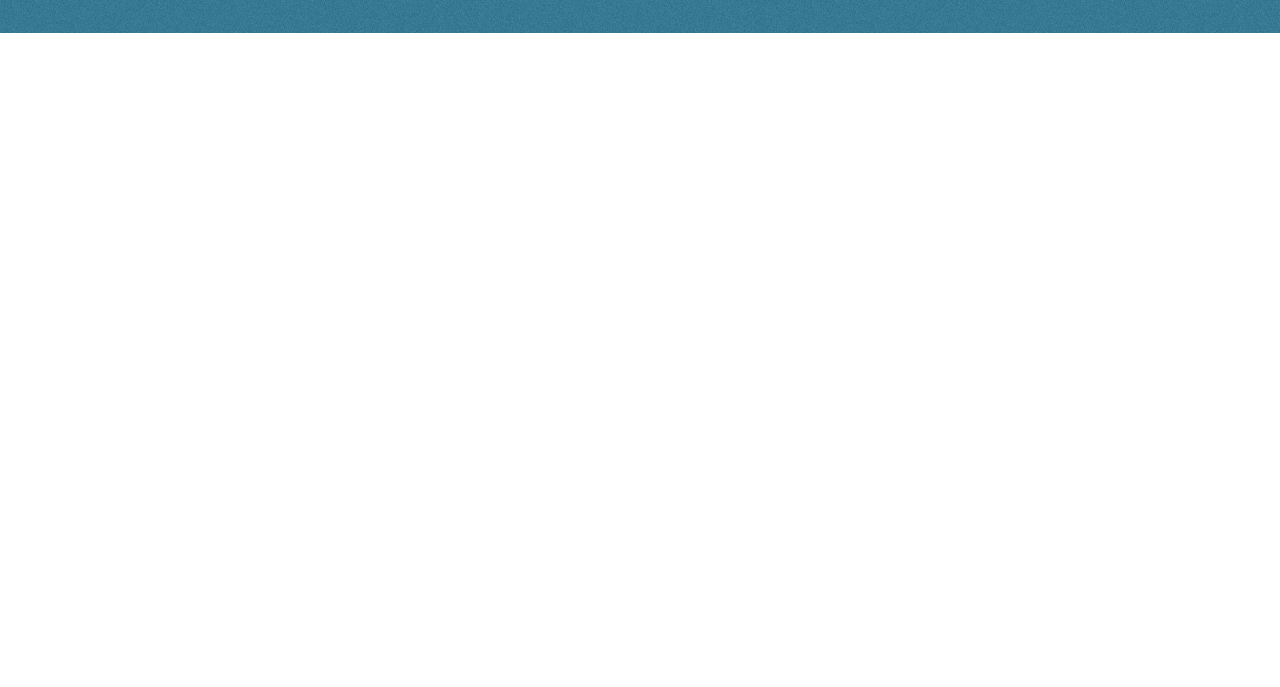
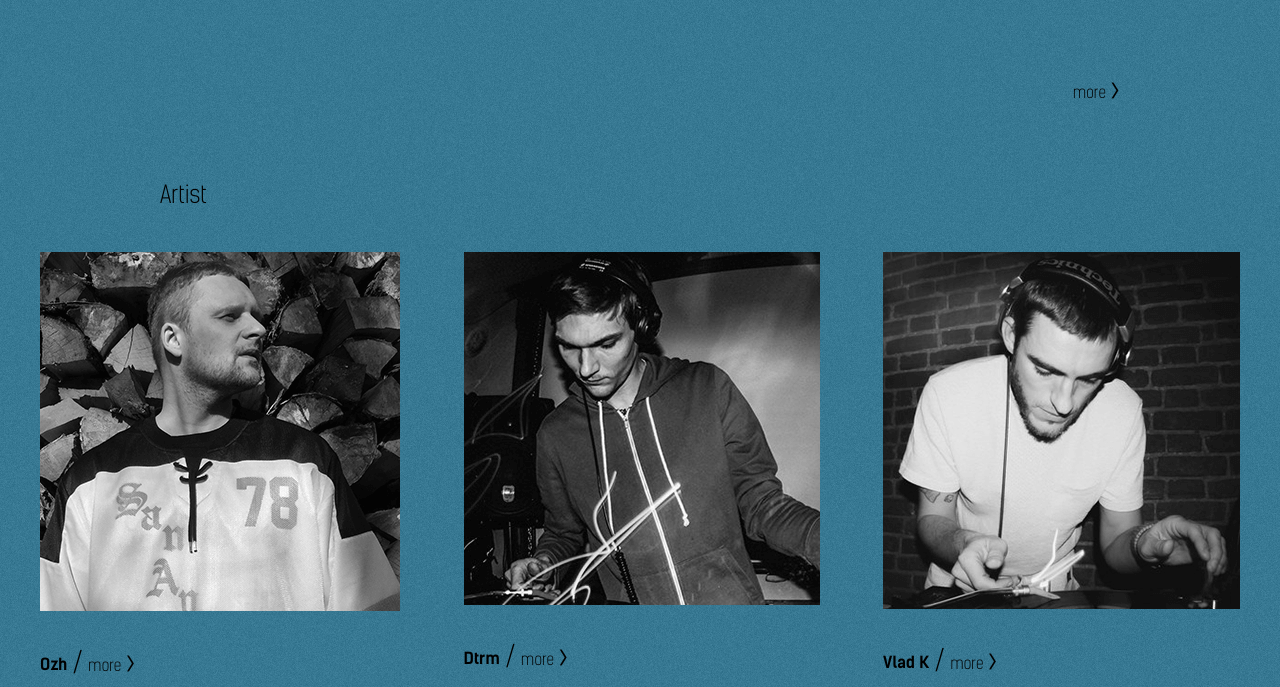
Before and after one commit to sokol69/saite_magnet, a website: page app/index.html in a window 1280 px wide. Shown: the part 1608-2295 px from the top of the page. Before the commit the page ends 1641 px from the top, so only its background shows below. Drawn offline with Linux system fonts and the light colour scheme.

Commit message:
add artists

```diff
--- a/app/index.html
+++ b/app/index.html
@@ -24,12 +24,12 @@
 					<img src="img/head_logo.png" alt="Logo" class="header__logo">
 				</a>
 				<ul class="nav">
-					<li class="nav__item"><a href="#" class="nav__link">Artist</a></li>
-					<li class="nav__item"><a href="#" class="nav__link">Music</a></li>
-					<li class="nav__item"><a href="#" class="nav__link">Anonce</a></li>
-					<li class="nav__item"><a href="#" class="nav__link">Photo</a></li>
-					<li class="nav__item"><a href="#" class="nav__link">Video</a></li>
-					<li class="nav__item"><a href="#" class="nav__link">Contacts</a></li>
+					<li class="nav__item"><a href="#" class="nav__link link">Artist</a></li>
+					<li class="nav__item"><a href="#" class="nav__link link">Music</a></li>
+					<li class="nav__item"><a href="#" class="nav__link link">Anonce</a></li>
+					<li class="nav__item"><a href="#" class="nav__link link">Photo</a></li>
+					<li class="nav__item"><a href="#" class="nav__link link">Video</a></li>
+					<li class="nav__item"><a href="#" class="nav__link link">Contacts</a></li>
 				</ul>
 			</header>
 
@@ -39,14 +39,59 @@
 				</a>
 			</div>
 
-			<div class="music">
-				<h2 class="music__title">Music</h2>
+			<section class="music">
+				<h2 class="music__title title">Music</h2>
 				<ul class="music__list">
-					<li class="music__item"><iframe width="100%" height="170" scrolling="no" frameborder="no" allow="autoplay" src="https://w.soundcloud.com/player/?url=https%3A//api.soundcloud.com/tracks/340832461&color=%23ff5500&auto_play=false&hide_related=false&show_comments=true&show_user=true&show_reposts=false&show_teaser=true"></iframe></li>
+					<li class="music__item"><iframe class="soundcloud" width="100%" height="170" scrolling="no" frameborder="no" allow="autoplay" src="https://w.soundcloud.com/player/?url=https%3A//api.soundcloud.com/tracks/340832461&color=%23ff5500&auto_play=false&hide_related=false&show_comments=true&show_user=true&show_reposts=false&show_teaser=true"></iframe></li>
 					<li class="music__item"><iframe width="100%" height="170" scrolling="no" frameborder="no" allow="autoplay" src="https://w.soundcloud.com/player/?url=https%3A//api.soundcloud.com/tracks/341853146&color=%23ff5500&auto_play=false&hide_related=false&show_comments=true&show_user=true&show_reposts=false&show_teaser=true"></iframe></li>
 					<li class="music__item"><iframe width="100%" height="170" scrolling="no" frameborder="no" allow="autoplay" src="https://w.soundcloud.com/player/?url=https%3A//api.soundcloud.com/tracks/342860442&color=%23ff5500&auto_play=false&hide_related=false&show_comments=true&show_user=true&show_reposts=false&show_teaser=true"></iframe></li>
 				</ul>
-			</div>
+				<div class="music__btn">
+					<a class="more link" href="#">
+						<span class="more__text">more</span>
+						<span class="more__right">&#8250;</span>
+					</a>
+				</div>
+			</section>
+
+			<section class="artist">
+				<h2 class="artist__title title">Artist</h2>
+				<ul class="artist__list">
+					<li class="artist__item">
+						<img src="img/artist-1.png" alt="Photo" class="artist__photo">
+						<div class="artist__text">
+							<span class="artist__name">Ozh</span>
+							<span class="artist__divider">/</span>
+							<a class="more link artist__link" href="#">
+								<span class="more__text">more</span>
+								<span class="more__right">&#8250;</span>
+							</a>
+						</div>
+					</li>
+					<li class="artist__item">
+						<img src="img/artist-2.png" alt="Photo" class="artist__photo">
+						<div class="artist__text">
+							<span class="artist__name">Dtrm</span>
+							<span class="artist__divider">/</span>
+							<a class="more link artist__link" href="#">
+								<span class="more__text">more</span>
+								<span class="more__right">&#8250;</span>
+							</a>
+						</div>
+					</li>
+					<li class="artist__item">
+						<img src="img/artist-3.png" alt="Photo" class="artist__photo">
+						<div class="artist__text">
+							<span class="artist__name">Vlad K</span>
+							<span class="artist__divider">/</span>
+							<a class="more link artist__link" href="#">
+								<span class="more__text">more</span>
+								<span class="more__right">&#8250;</span>
+							</a>
+						</div>
+					</li>
+				</ul>
+			</section>
 		</div>
 	</div>
 </body>
--- a/app/sass/main.scss
+++ b/app/sass/main.scss
@@ -18,13 +18,17 @@ h1,h2,h3,h4,h5,h6 {
 	padding: 0;
 }
 ul {
+	margin: 0;
+	padding: 0;
 	list-style: none;
 }
-a {
+.link {
+	color: #000;
 	text-decoration: none;
+	transition: all 0.2s;
 }
-a:hover {
-	text-decoration: none;
+.link:hover {
+	color: #fff;
 }
 .wrapper {
 	width: 100%;
@@ -42,13 +46,13 @@ a:hover {
 }
 
 .nav {
+	padding-bottom: 20px;
 	&__item {
 		display: inline-block;
 		padding-left: 50px;
 	}
 	&__link {
 		color: #000;
-		font-weight: bold;
 		transition: all 0.2s;
 		&:hover {
 			color: #fff;
@@ -61,12 +65,24 @@ a:hover {
 	padding-bottom: 80px;
 }
 
+.title {
+	font-weight: normal;
+}
+.more {
+	display: inline-block;
+	vertical-align: middle;
+	&__text {
+		vertical-align: middle;
+	}
+	&__right {
+		font-size: 36px;
+		vertical-align: middle;
+	}
+}
+
 .music {
 	max-width: 960px;
 	margin: 0 auto;
-	&__title {
-
-	}
 	&__list {
 		margin: 0;
 		padding: 50px 0 0 0;
@@ -75,4 +91,39 @@ a:hover {
 		padding-bottom: 30px;
 		filter: grayscale(1);
 	}
+	&__btn {
+		padding-top: 40px;
+		text-align: right;
+	}
 }
+
+.artist {
+	padding-top: 70px;
+	&__title {
+		padding-left: 120px;
+		padding-bottom: 40px;
+	}
+	&__list {
+		display: flex;
+		justify-content: space-between;
+	}
+	&__text {
+		padding-top: 30px;
+		text-align: center;
+		display: flex;
+		align-items: center;
+	}
+	&__name {
+		font-weight: bold;
+		vertical-align: middle;
+	}
+	&__divider {
+		display: inline-block;
+		padding-left: 5px;
+		padding-right: 5px;
+		font-size: 30px;
+	}
+	&__link {
+
+	}
+}
```
Also changed, not shown: app/css/main.css.
